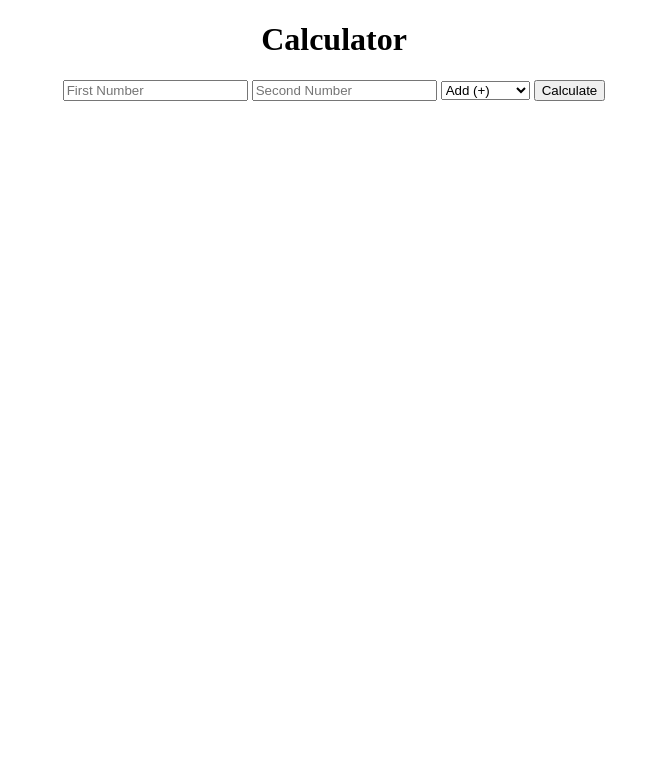
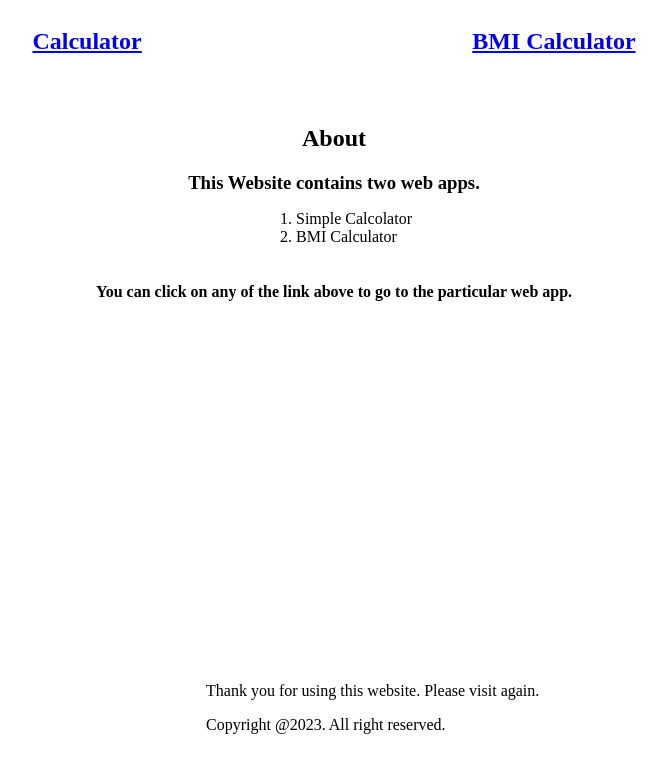
Before and after one commit to Md-Alqma/calculator, a website: page index.html in a window 1280 px wide. Shown: the whole page, without its empty margins (306-973 px from the left). Drawn offline with Linux system fonts and the light colour scheme.

Commit message:
updated the home page

```diff
--- a/index.html
+++ b/index.html
@@ -5,18 +5,27 @@
     <meta name="viewport" content="width=device-width, initial-scale=1.0" />
     <title>Calculator</title>
   </head>
-  <body style="text-align: center">
-    <h1>Calculator</h1>
-    <form action="/" method="post">
-      <input type="number" name="num1" placeholder="First Number" />
-      <input type="number" name="num2" placeholder="Second Number" />
-      <select name="type">
-        <option value="add">Add (+)</option>
-        <option value="sub">Subtract (-)</option>
-        <option value="mul">Multiply (*)</option>
-        <option value="div">Divide (/)</option>
-      </select>
-      <button type="submit">Calculate</button>
-    </form>
+  <body>
+    <nav style="display: flex; justify-content: space-evenly">
+      <a href="/calculator"><h2>Calculator</h2></a>
+      <a href="/bmiCalculator"><h2>BMI Calculator</h2></a>
+    </nav>
+    <main style="text-align: center; margin-top: 50px">
+      <h2>About</h2>
+      <h3 style="margin-bottom: 0">This Website contains two web apps.</h3>
+      <div style="text-align: center">
+        <ol style="display: inline-block; text-align: left">
+          <li>Simple Calcolator</li>
+          <li>BMI Calculator</li>
+        </ol>
+      </div>
+      <h4>
+        You can click on any of the link above to go to the particular web app.
+      </h4>
+    </main>
+    <footer style="position: absolute; bottom: 50px; left: 40%">
+      <p>Thank you for using this website. Please visit again.</p>
+      <p>Copyright @2023. All right reserved.</p>
+    </footer>
   </body>
 </html>
```
Also changed, not shown: calculator.html (added, +22 -0 lines).
